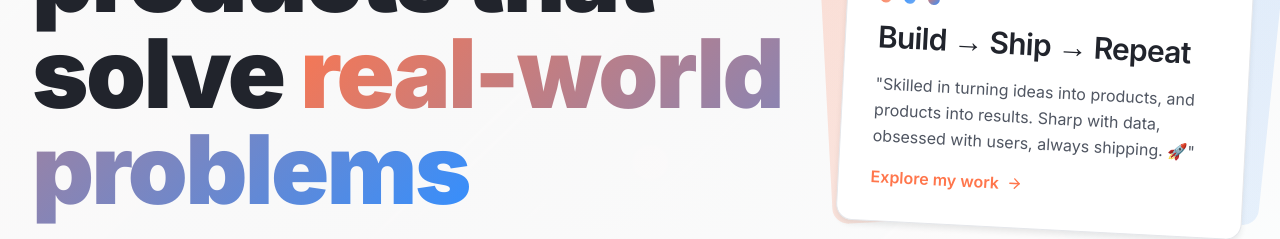
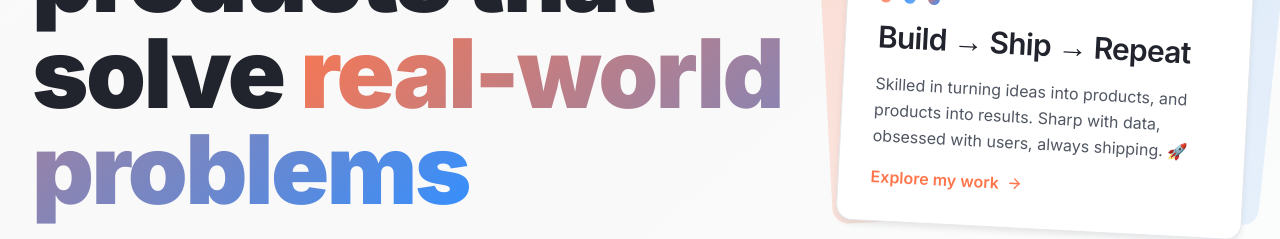
Before and after one commit to xcllntt/excellentpmportfolio-v2, a React (Vite) app: page / in a window 1280 px wide. Shown: the part 415-654 px from the top of the page. Built offline with nearby package versions, Linux system fonts and the light colour scheme.

Commit message:
removed the quotation marks on the build and repeat cards in the hero section

```diff
--- a/src/components/Hero.tsx
+++ b/src/components/Hero.tsx
@@ -109,8 +109,8 @@ const Hero = () => {
                   </div>
                   <h3 className="text-heading-3 text-primary">Build → Ship → Repeat</h3>
                   <p className="text-body text-secondary">
-                    "Skilled in turning ideas into products, and products into results.
-                    Sharp with data, obsessed with users, always shipping. 🚀"
+                    Skilled in turning ideas into products, and products into results.
+                    Sharp with data, obsessed with users, always shipping. 🚀
                   </p>
                   <div className="flex items-center gap-2 text-coral font-semibold">
                     <span>Explore my work</span>
```
